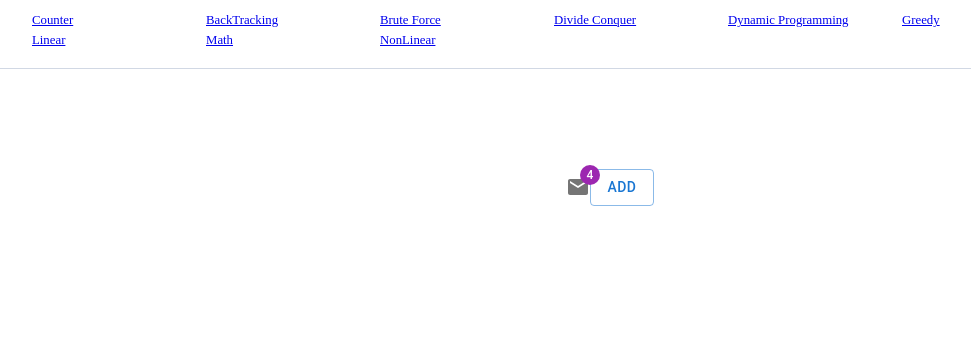
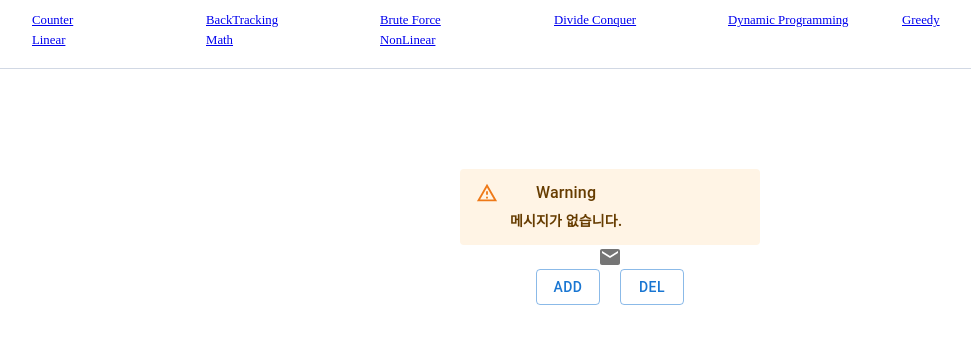
Before and after one commit to lmn165/cofin-django-react-algorithm, a React (Create React App) app in the folder frontend/: page /counter in a window 1280 px wide. Shown: the top 344 px of the page, without its empty margins (30-1001 px from the left). Built offline with nearby package versions, Linux system fonts and the light colour scheme.

Commit message:
Sept 27 Conditional Rendering

```diff
--- a/frontend/src/common/components/Counter.js
+++ b/frontend/src/common/components/Counter.js
@@ -3,19 +3,34 @@ import Badge from '@mui/material/Badge';
 import MailIcon from '@mui/icons-material/Mail';
 import { Button } from "@mui/material";
 import styled from 'styled-components'
+import Alert from '@mui/material/Alert';
+import AlertTitle from '@mui/material/AlertTitle';
+import Stack from '@mui/material/Stack';
 
 export default function Counter(){
+    const [count, setCount] = useState(0)
+
     return (<CounterDiv>
-        <Badge badgeContent={4} color="secondary">
+        {count == 0 && <Stack sx={{ width: '300px', margin: '0 auto'}} spacing={2}>
+          <Alert severity="warning">
+            <AlertTitle>Warning</AlertTitle>
+            <strong>메시지가 없습니다.</strong>
+          </Alert>
+        </Stack>}
+        <Badge badgeContent={count >= 0 ? count : setCount(0)} color="secondary">
           <MailIcon color="action" />
         </Badge>
-
-        <Button variant="outlined">
+        <br/>
+        <Button variant="outlined" onClick={() => setCount(count + 1)}>
             Add
         </Button>
+        <SpanStyle/>
+        <Button variant="outlined" onClick={() => setCount(count - 1)}>
+            Del
+        </Button>
+        <br/>
     </CounterDiv>)
 }
 
-const CounterDiv = styled.div`
-    text-align: center;
-`
+const CounterDiv = styled.div` text-align: center; `
+const SpanStyle = styled.span ` margin: 10px; `
```
